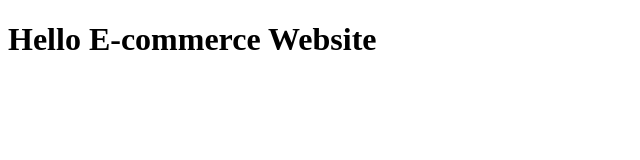
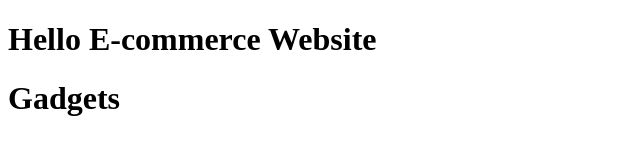
Before and after one commit to bappee/Hot-gadgets, a plain HTML site: page index.html in a window 1280 px wide. Shown: the whole page, without its empty margins (0-640 px from the left). Drawn offline with Linux system fonts and the light colour scheme.

Commit message:
new paragraph added

```diff
--- a/index.html
+++ b/index.html
@@ -7,5 +7,6 @@
 </head>
 <body>
     <H1>Hello E-commerce Website</H1>
+    <h1>Gadgets</h1>
 </body>
 </html>
```
Also changed, not shown: images/Categories/bag.png (renamed from Categories/bag.png), images/Categories/pale-order.png (renamed from Categories/pale-order.png), images/Categories/perfume.png (renamed from Categories/perfume.png), images/Categories/shoe.png (renamed from Categories/shoe.png), images/banner-products/product-1.png (renamed from banner-products/product-1.png), images/banner-products/slider-1.png (renamed from banner-products/slider-1.png), images/banner-products/slider-3.png (renamed from banner-products/slider-3.png), images/hot-gadget.png (renamed from hot-gadget.png), images/laptop/product-1.png (renamed from laptop/product-1.png), images/laptop/product-2.png (renamed from laptop/product-2.png), images/laptop/product-3.png (renamed from laptop/product-3.png), images/logo.png (renamed from logo.png), images/phone/phone-1.png (renamed from phone/phone-1.png), images/phone/phone-2.png (renamed from phone/phone-2.png), 1 more files.
